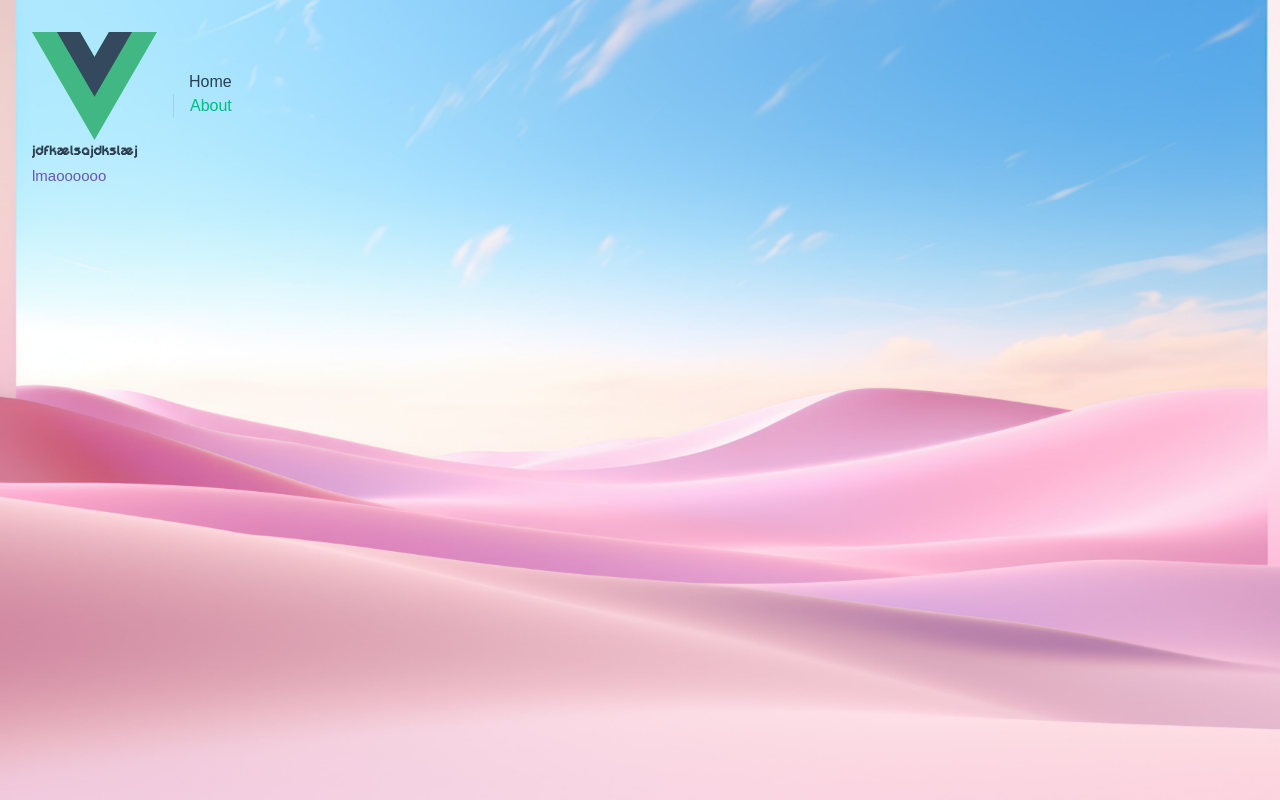
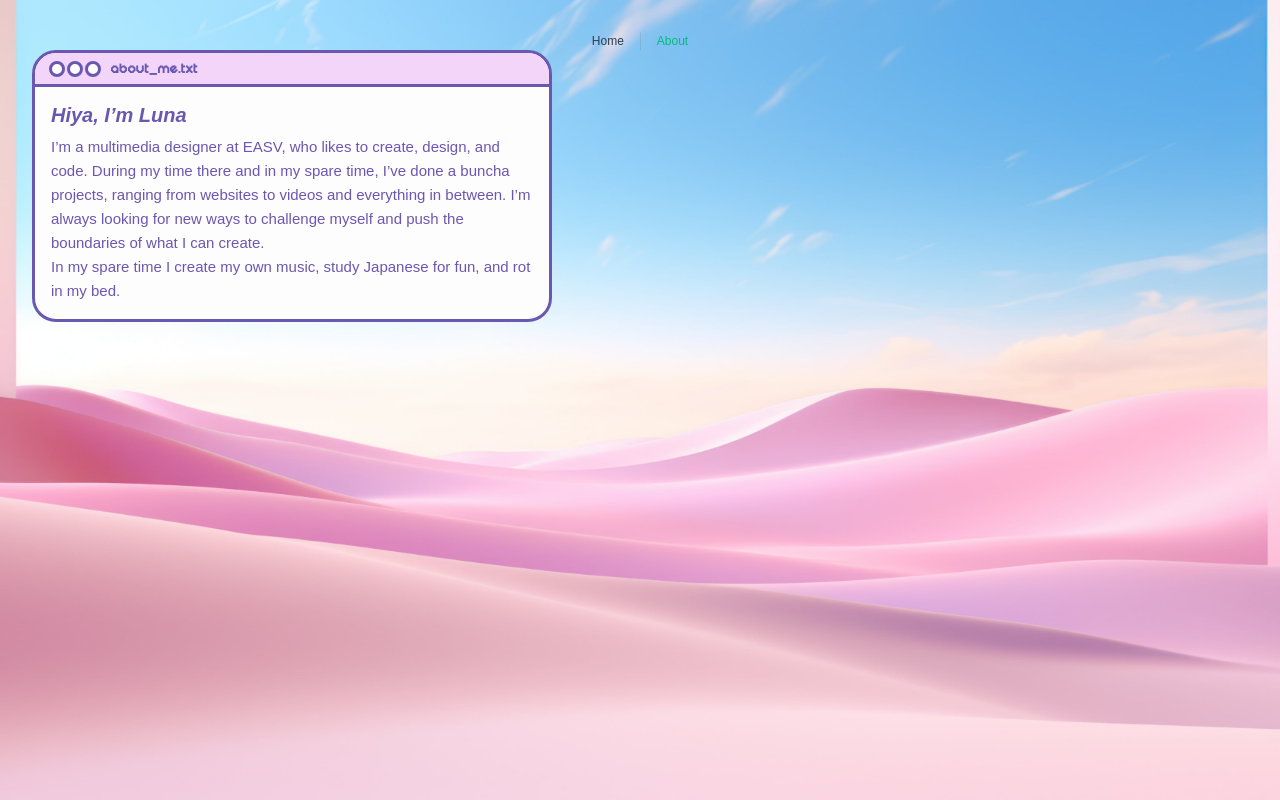
Before and after one commit to LunaDamm/portfolio, a Vue app: page / in a window 1280 px wide. Built offline with nearby package versions, Linux system fonts and the light colour scheme; a web font is replaced by a local one.

Commit message:
first window has been made epic style

```diff
--- a/src/App.vue
+++ b/src/App.vue
@@ -4,10 +4,7 @@ import { RouterLink, RouterView } from 'vue-router'
 
 <template>
   <header>
-    <img alt="Vue logo" class="logo" src="@/assets/logo.svg" width="125" height="125" />
-
     <div class="wrapper">
-
       <nav>
         <RouterLink to="/">Home</RouterLink>
         <RouterLink to="/about">About</RouterLink>
@@ -33,7 +30,7 @@ nav {
   width: 100%;
   font-size: 12px;
   text-align: center;
-  margin-top: 2rem;
+  /* margin-top: 2rem; */
 }
 
 nav a.router-link-exact-active {
@@ -54,30 +51,27 @@ nav a:first-of-type {
   border: 0;
 }
 
+
 @media (min-width: 1024px) {
-  header {
+  /*   header {
     display: flex;
     place-items: center;
     padding-right: calc(var(--section-gap) / 2);
-  }
+  } */
 
   .logo {
     margin: 0 2rem 0 0;
   }
 
-  header .wrapper {
-    display: flex;
-    place-items: flex-start;
-    flex-wrap: wrap;
-  }
 
-  nav {
+
+  /*   nav {
     text-align: left;
     margin-left: -1rem;
     font-size: 1rem;
 
     padding: 1rem 0;
     margin-top: 1rem;
-  }
+  } */
 }
 </style>
--- a/src/assets/base.css
+++ b/src/assets/base.css
@@ -93,3 +93,7 @@ body {
 .windowTitle {
   font-family: 'DigitalDisco', sans-serif;
 }
+
+h1 {
+  font-size: 20px;
+}
--- a/src/views/HomeView.vue
+++ b/src/views/HomeView.vue
@@ -3,13 +3,24 @@
 
 <template>
   <main>
-    <section>
-      <p class="windowTitle">
-        jdfkælsajdkslæj
-      </p>
-      <p class="text-purpur">
-        lmaoooooo
-      </p>
+    <section class="bg-almost-white rounded-3xl text-purpur border-3 border-purpur w-130">
+      <div class="windowTitle bg-pinky-pink rounded-t-[21px] border-b-3 pl-3 flex pt-2">
+        <div class="size-4 border-3 rounded-full bg-almost-white !ml-0.5"></div>
+        <div class="size-4 border-3 rounded-full bg-almost-white !ml-0.5"></div>
+        <div class="size-4 border-3 rounded-full bg-almost-white !ml-0.5"></div>
+        <p class="!-mt-[3px] !mb-0.5 !ml-2.5">about_me.txt</p>
+      </div>
+
+      <h1 class="text-purpur pl-4 pt-4 pb-2 text-3xl font-bold">
+        <i>Hiya, I’m Luna</i>
+      </h1>
+      <p class="p-4 pt-0">I’m a multimedia designer at EASV, who likes to create, design, and code. During my time
+        there and
+        in my spare
+        time, I’ve done a buncha projects, ranging from websites to videos and everything in between. I’m always looking
+        for new ways to challenge myself and push the boundaries of what I can create. <br>
+
+        In my spare time I create my own music, study Japanese for fun, and rot in my bed.</p>
     </section>
   </main>
 </template>
```
